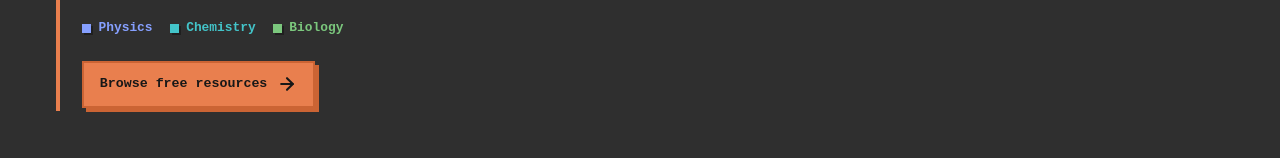
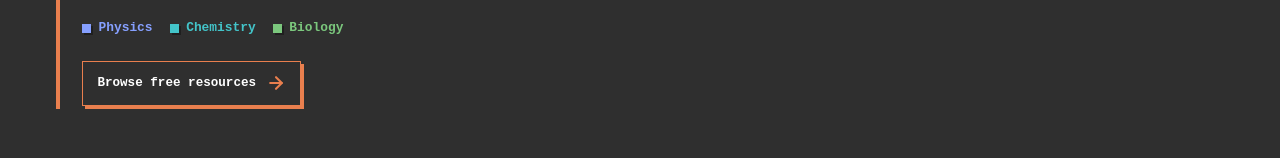
Before and after one commit to weixuenwong1/vce, a React (Vite) app in the folder vce_frontend/: page / in a window 1280 px wide. Shown: the part 488-646 px from the top of the page. Built offline with nearby package versions, Linux system fonts and the light colour scheme.

Commit message:
Refine homepage calls to action and resource layout

```diff
--- a/vce_frontend/src/pages/Home.jsx
+++ b/vce_frontend/src/pages/Home.jsx
@@ -129,7 +129,7 @@ const Home = () => {
       <section className="about-chuba" aria-labelledby="about-chuba-title">
         <div className="about-chuba__copy">
           <span className="section-kicker">Why Chuba exists</span>
-          <h2 id="about-chuba-title">VCE science resources should be easier to access.</h2>
+          <h2 id="about-chuba-title">Good VCE resources should be easier to access.</h2>
           <p>
             Chuba gives VCE students one focused place to revise Physics,
             Chemistry and Biology, with clear explanations, realistic practice
--- a/vce_frontend/src/styles/FreeVceResources.scss
+++ b/vce_frontend/src/styles/FreeVceResources.scss
@@ -26,7 +26,7 @@
   }
 
   h1 {
-    max-width: 850px;
+    max-width: 1050px;
     margin: 0;
     color: #fff;
     font-size: 3.5rem;
@@ -34,7 +34,8 @@
   }
 
   > p:not(.free-resources-kicker) {
-    max-width: 800px;
+    width: 100%;
+    max-width: 100%;
     margin: 1.5rem 0 0;
     color: #d8d8d8;
     font-size: 1.1rem;
@@ -158,12 +159,14 @@
 }
 
 .free-resources-next-step {
-  max-width: 800px;
+  max-width: 100%;
   padding-top: 5rem;
 
   h2 { margin: 0; font-size: 2rem; }
 
   p {
+    width: 100%;
+    max-width: 100%;
     color: #d3d3d3;
     line-height: 1.8;
   }
--- a/vce_frontend/src/styles/Home.scss
+++ b/vce_frontend/src/styles/Home.scss
@@ -131,30 +131,34 @@ $soft-yellow: #FFD180;
     align-items: center;
     gap: 0.7rem;
     margin-top: 1.65rem;
-    padding: 0.85rem 1.1rem;
-    background: $orange;
-    border: 2px solid $dark-orange;
-    color: #171717;
-    box-shadow: 4px 4px 0 $dark-orange;
+    padding: 0.85rem 1rem;
+    background: transparent;
+    border: 1px solid $orange;
+    color: $white;
+    box-shadow: 3px 3px 0 $orange;
     font-family: 'Courier New', monospace;
-    font-size: 0.95rem;
+    font-size: 0.9rem;
     font-weight: 700;
     text-decoration: none;
-    transition: background 0.2s ease, transform 0.2s ease, box-shadow 0.2s ease;
+    transition: background 0.2s ease, border-color 0.2s ease,
+      box-shadow 0.2s ease, color 0.2s ease, transform 0.2s ease;
 
     svg {
       flex: 0 0 auto;
+      color: $orange;
       transition: transform 0.2s ease;
     }
 
     &:hover,
     &:focus-visible {
-      background: #f58a5c;
-      transform: translateY(-2px);
-      box-shadow: 6px 6px 0 $dark-orange;
+      background: rgba(239, 126, 81, 0.08);
+      border-color: #f58a5c;
+      color: $orange;
+      box-shadow: 5px 5px 0 $orange;
+      transform: translateX(3px);
 
       svg {
-        transform: translateX(3px);
+        transform: translateX(5px);
       }
     }
   }
@@ -517,8 +521,22 @@ $soft-yellow: #FFD180;
   text-decoration: underline;
   text-decoration-color: $orange;
   text-underline-offset: 0.35rem;
+  transition: color 0.2s ease, transform 0.2s ease;
 
-  svg { color: $orange; }
+  svg {
+    color: $orange;
+    transition: transform 0.2s ease;
+  }
+
+  &:hover,
+  &:focus-visible {
+    color: $orange;
+    transform: translateX(3px);
+
+    svg {
+      transform: translateX(5px);
+    }
+  }
 }
 
 .text-link {
@@ -526,6 +544,16 @@ $soft-yellow: #FFD180;
   padding: 0.85rem 1rem;
   border: 1px solid $orange;
   text-decoration: none;
+  transition: background 0.2s ease, border-color 0.2s ease,
+    color 0.2s ease, transform 0.2s ease;
+
+  &:hover,
+  &:focus-visible {
+    background: rgba(239, 126, 81, 0.08);
+    border-color: #f58a5c;
+    color: $orange;
+    transform: translateX(3px);
+  }
 }
 
 .about-chuba {
```
